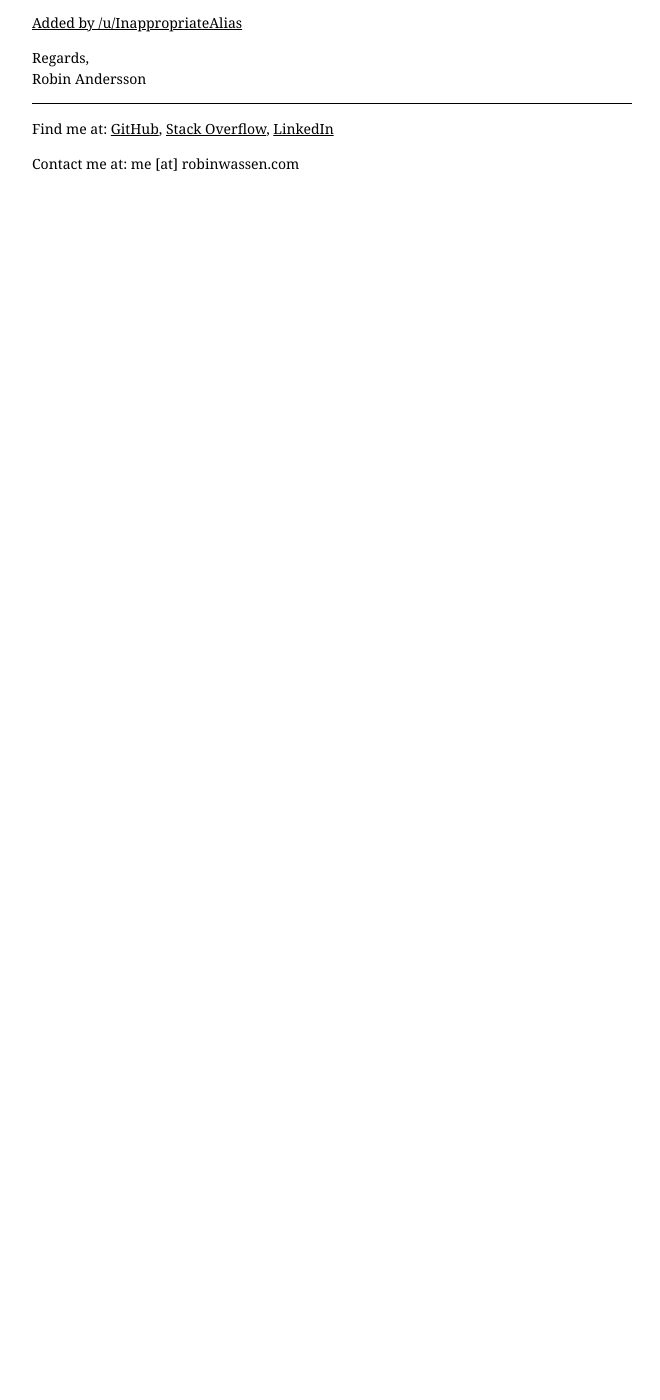
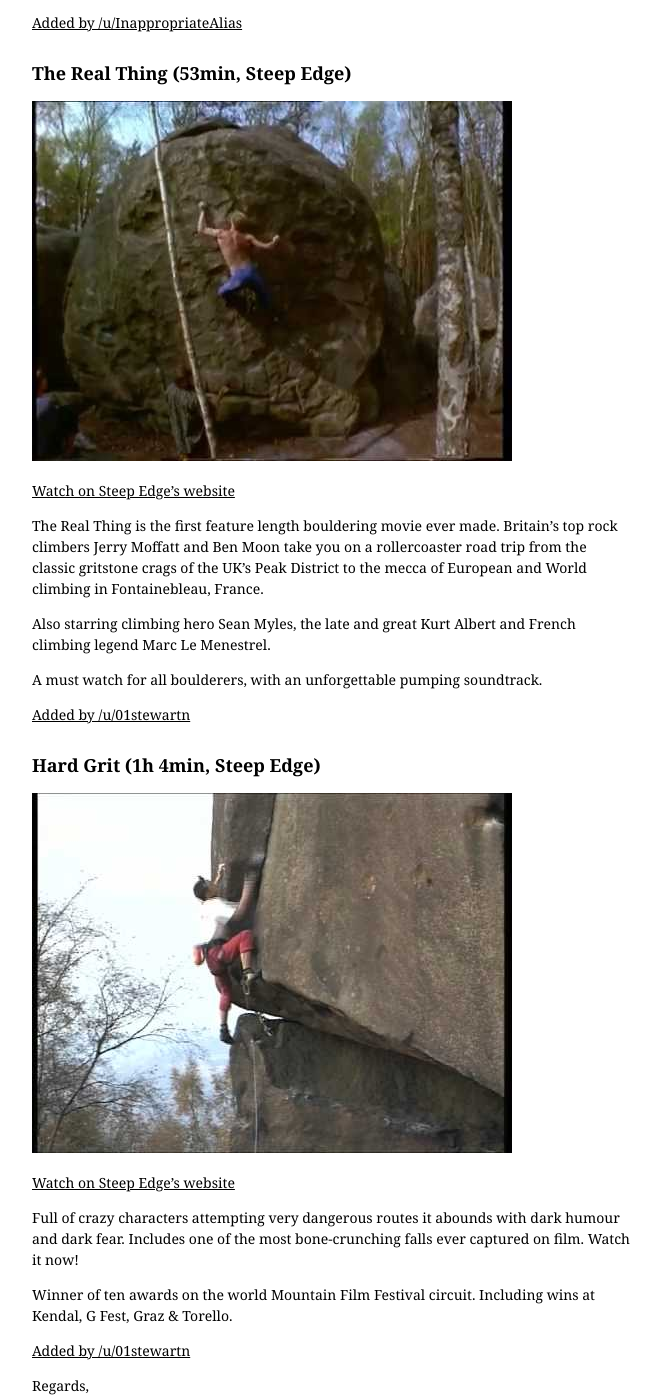
Before and after one commit to robinwassen/robinwassen.github.io, a Jekyll site: the page built from _posts/2017-09-10-climbing-documentaries.md, in a window 1280 px wide and 1400 px high, scrolled down 4846 px. Shown: the whole window, without its empty margins (308-968 px from the left). Built offline with Jekyll 4.4.1, drawn with Linux system fonts in a browser that asks for light colours; before the commit the page ends 5068 px from its top, so only the background shows below that; some of the changed text lies outside the part shown.

Commit message:
Added The Real Thing and Hard Grit

```diff
--- a/_posts/2017-09-10-climbing-documentaries.md
+++ b/_posts/2017-09-10-climbing-documentaries.md
@@ -8,7 +8,7 @@ Recently watched a bunch of climbing documentaries, so felt like compiling a lis
 
 Most descriptions and all images are borrowed from the movie sources, if you don't want me to use your text or want to add some documentary, feel free to shoot me an e-mail.
 
-## Cerro Torre (01h 38min, Red Bull)
+## Cerro Torre (1h 38min, Red Bull)
 
 ![Image of Cerro Torre movie](/img/climbing-movies-cerro-torre.jpg)
 
@@ -16,7 +16,7 @@ Most descriptions and all images are borrowed from the movie sources, if you don
 
 Set against the breathtaking backdrop of Patagonia, climbing wunderkind David Lama and climbing partner Peter Ortner set out to free climb the infamous southeast face of Cerro Torre, a route once said to be the most difficult in the world.
 
-## Roraima - Climbers of the lost world (01h 37min, Red Bull)
+## Roraima - Climbers of the lost world (1h 37min, Red Bull)
 
 ![Image of Roraima movie](/img/climbing-movies-roraima.jpg)
 
@@ -24,7 +24,7 @@ Set against the breathtaking backdrop of Patagonia, climbing wunderkind David La
 
 Climbing partners Kurt Albert and Holger Heuber don't know what they're in for when they join competitive climbing superstar Stefan Glowacz for an expedition to Mt. Roraima, a steep-walled South American peak shrouded in both rainforest and legend.
 
-## Valley Uprising (01h 43min, Sender Films)
+## Valley Uprising (1h 43min, Sender Films)
 
 ![Image of Roraima movie](/img/climbing-movies-valley-uprising.jpg)
 
@@ -80,3 +80,29 @@ Climbing dream team Alex Honnold, Mark Synnott, and Jimmy Chin face rugged cliff
 A gripping adventure into the world of cutting edge rock and ice climbing documenting what is possible with a ground up, no pre-practice approach resulting in raw, compelling and often frightening footage. The climbers in this film aren’t necessarily the strongest but they have the biggest kahooners(!); willing to take a 30 foot fall for the ultimate on sight ascent.
 
 [Added by /u/InappropriateAlias](https://www.reddit.com/r/climbing/comments/6z9hf6/climbing_documentaries_list_to_keep_your_psych_up/dmtk62b/?st=j7f1x8y2&sh=0de6ab91)
+
+## The Real Thing (53min, Steep Edge)
+
+![Image of The Real Thing](/img/climbing-movies-the-real-thing.jpg)
+
+[Watch on Steep Edge's website](https://steepedge.com/categories/bouldering-films-movies/the-real-thing.html)
+
+The Real Thing is the first feature length bouldering movie ever made. Britain's top rock climbers Jerry Moffatt and Ben Moon take you on a rollercoaster road trip from the classic gritstone crags of the UK's Peak District to the mecca of European and World climbing in Fontainebleau, France.
+
+Also starring climbing hero Sean Myles, the late and great Kurt Albert and French climbing legend Marc Le Menestrel.
+
+A must watch for all boulderers, with an unforgettable pumping soundtrack.
+
+[Added by /u/01stewartn](https://www.reddit.com/r/climbing/comments/6z9hf6/climbing_documentaries_list_to_keep_your_psych_up/dmtm7kr/?st=j7f3mwkr&sh=c101489c)
+
+## Hard Grit (1h 4min, Steep Edge)
+
+![Image of Hard Grit](/img/climbing-movies-hard-grit.jpg)
+
+[Watch on Steep Edge's website](https://steepedge.com/categories/bouldering-films-movies/hard-grit.html)
+
+Full of crazy characters attempting very dangerous routes it abounds with dark humour and dark fear. Includes one of the most bone-crunching falls ever captured on film. Watch it now!
+
+Winner of ten awards on the world Mountain Film Festival circuit. Including wins at Kendal, G Fest, Graz & Torello.
+
+[Added by /u/01stewartn](https://www.reddit.com/r/climbing/comments/6z9hf6/climbing_documentaries_list_to_keep_your_psych_up/dmtm7kr/?st=j7f3mwkr&sh=c101489c)
```
Also changed, not shown: img/climbing-movies-hard-grit.jpg (added), img/climbing-movies-the-real-thing.jpg (added).
